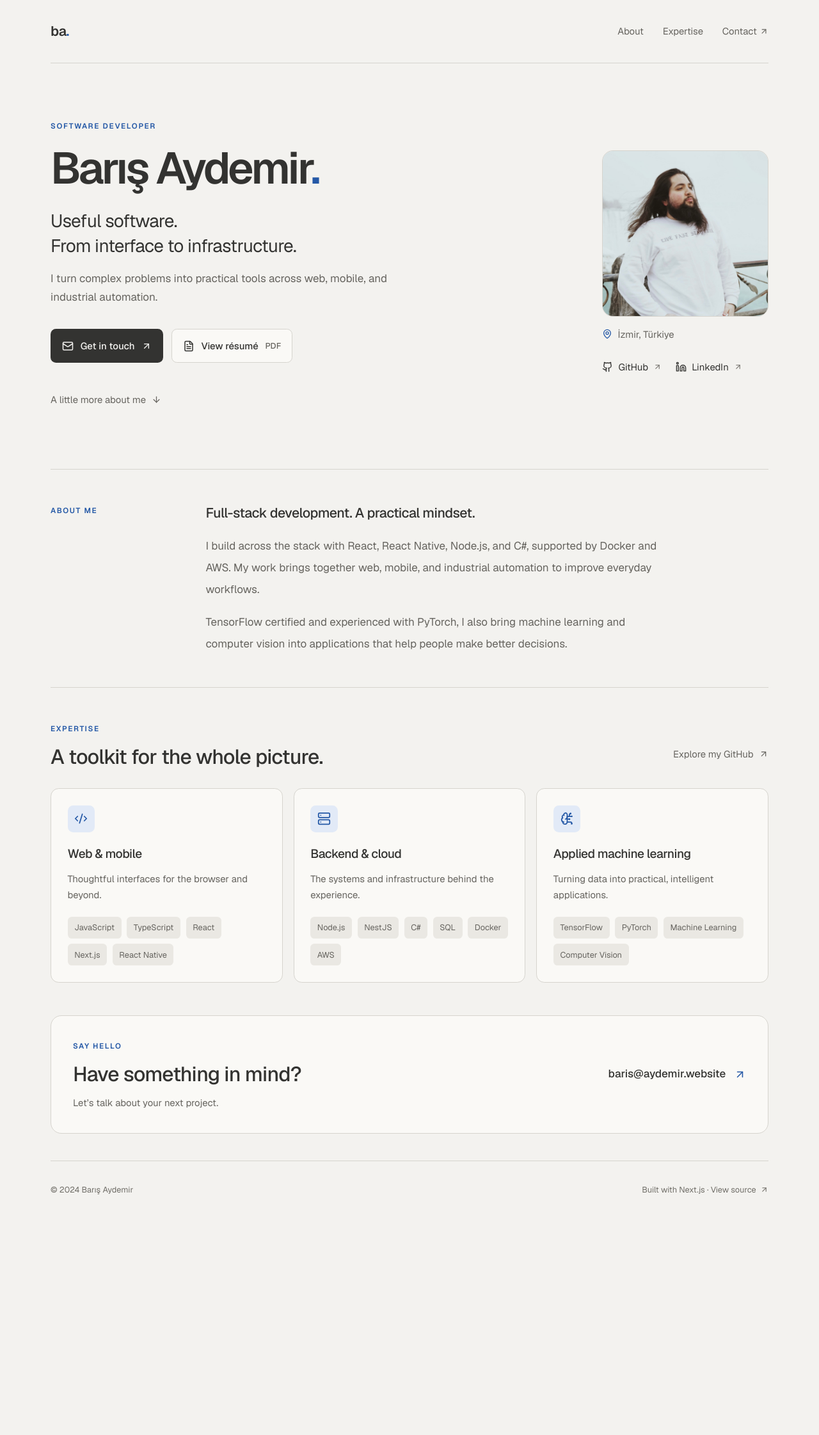
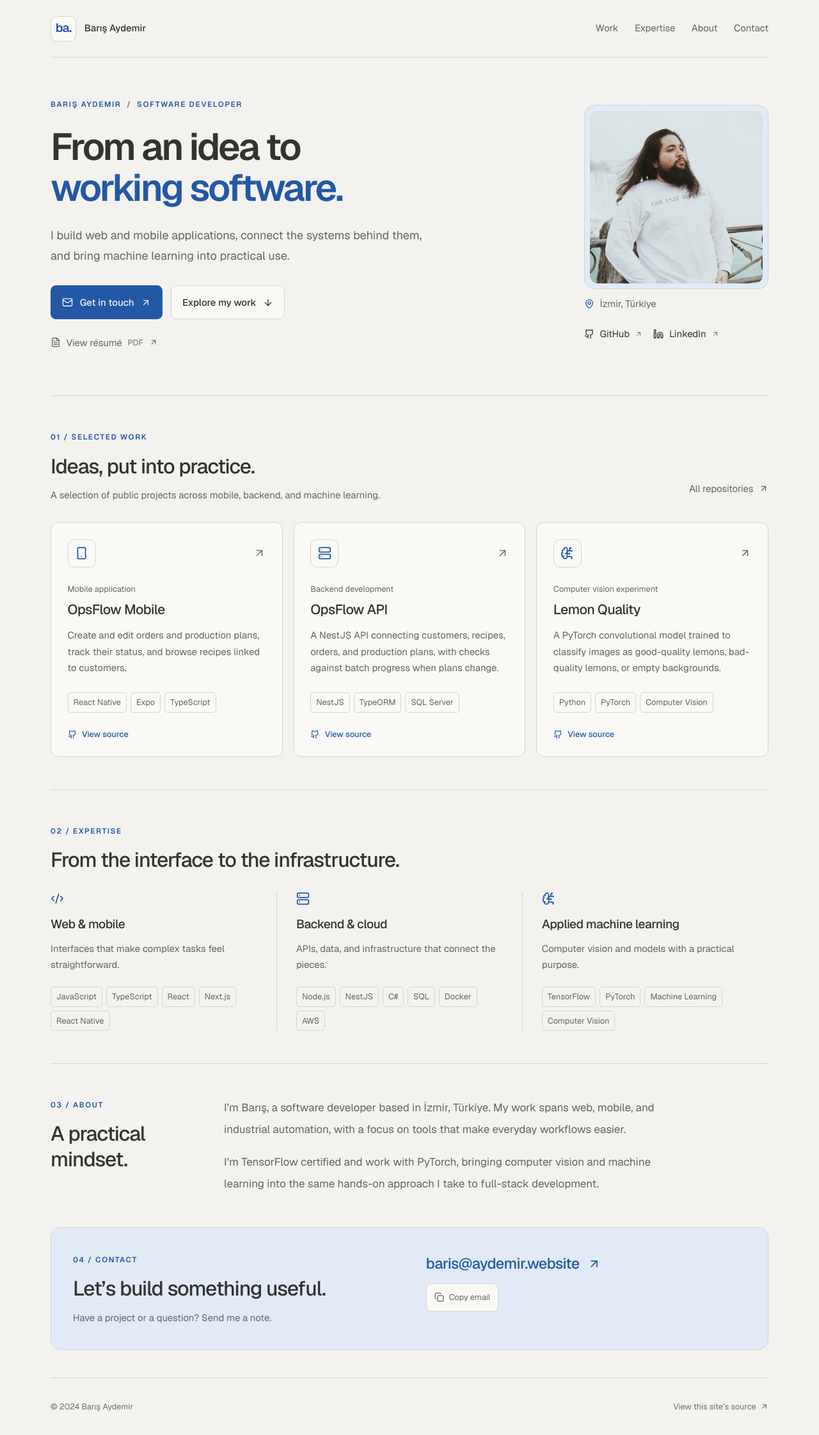
Before and after one commit to metalun4/website, a Next.js app: page / in a window 1280 px wide. Shown: the whole page at 64% size. Before the commit the page ends 1904 px from the top, so only its background shows below. Built offline with nearby package versions, Linux system fonts and the light colour scheme.

Commit message:
Improve YKS27 dashboard, exam analysis, and typography.

```diff
--- a/src/app/globals.css
+++ b/src/app/globals.css
@@ -69,7 +69,7 @@ body {
 
 .portfolio :is(h1, h2, h3) {
   text-wrap: balance;
-  overflow-wrap: anywhere;
+  overflow-wrap: break-word;
 }
 
 .portfolio :is(a, button) {
@@ -138,12 +138,12 @@ body {
 }
 
 .portfolio-button-primary {
-  background: var(--foreground);
+  background: var(--accent);
   color: var(--background);
 }
 
 .portfolio-button-primary:hover {
-  background: var(--accent);
+  background: var(--foreground);
 }
 
 .portfolio-button-secondary {
@@ -154,6 +154,224 @@ body {
 .portfolio-button-secondary:hover {
   border-color: var(--subtle);
   background: var(--surface-muted);
+}
+
+.portfolio-header {
+  display: flex;
+  flex-wrap: wrap;
+  align-items: center;
+  justify-content: space-between;
+  gap: 0.5rem 1.5rem;
+  border-bottom: 1px solid var(--border);
+  padding-block: 1.25rem;
+}
+
+.portfolio-wordmark {
+  display: inline-flex;
+  min-height: 44px;
+  align-items: center;
+  gap: 0.75rem;
+  font-size: 0.875rem;
+  font-weight: 500;
+}
+
+.portfolio-monogram {
+  display: inline-flex;
+  width: 40px;
+  height: 40px;
+  align-items: center;
+  justify-content: center;
+  border: 1px solid var(--border);
+  border-radius: 10px;
+  background: var(--surface);
+  color: var(--accent);
+  font-size: 1.125rem;
+  font-weight: 600;
+  letter-spacing: -0.05em;
+}
+
+.portfolio-navigation {
+  display: flex;
+  flex-wrap: wrap;
+  gap: 0.25rem 1.5rem;
+  font-size: 0.875rem;
+}
+
+.portfolio-hero {
+  display: grid;
+  align-items: center;
+  gap: 2rem;
+  padding-block: 2.5rem;
+}
+
+.portfolio-headline {
+  margin-top: 1.25rem;
+  max-width: 16ch;
+  font-size: clamp(2.5rem, 4.6vw, 3.75rem);
+  font-weight: 600;
+  line-height: 1.1;
+  letter-spacing: -0.05em;
+}
+
+.portfolio-intro {
+  margin-top: 1.5rem;
+  max-width: 49ch;
+  color: var(--muted);
+  font-size: 1.0625rem;
+  line-height: 1.8;
+  text-wrap: pretty;
+}
+
+.portfolio-hero-actions {
+  display: flex;
+  flex-wrap: wrap;
+  gap: 0.75rem;
+  margin-top: 1.75rem;
+}
+
+.portfolio-profile {
+  display: grid;
+  grid-template-columns: 72px minmax(0, 1fr);
+  align-items: center;
+  gap: 0 1rem;
+  min-width: 0;
+}
+
+.portfolio-portrait {
+  grid-row: span 2;
+  padding: 4px;
+  border: 1px solid var(--border);
+  border-radius: 16px;
+  background: var(--accent-soft);
+}
+
+.portfolio-section-heading {
+  display: flex;
+  flex-wrap: wrap;
+  align-items: flex-end;
+  justify-content: space-between;
+  gap: 0.75rem 1.5rem;
+  margin-bottom: 1.75rem;
+}
+
+.portfolio-section-title {
+  margin-top: 0.75rem;
+  font-size: clamp(1.5rem, 2.5vw, 1.875rem);
+  font-weight: 500;
+  line-height: 1.25;
+  letter-spacing: -0.035em;
+}
+
+.portfolio-project-card {
+  display: flex;
+  height: 100%;
+  min-width: 0;
+  flex-direction: column;
+  border: 1px solid var(--border);
+  border-radius: 12px;
+  padding: 1.5rem;
+  background: var(--surface);
+  transition: border-color 150ms ease, background-color 150ms ease;
+}
+
+.portfolio-project-card:hover,
+.portfolio-project-card:focus-visible {
+  border-color: var(--accent);
+  background: var(--accent-soft);
+}
+
+.portfolio-project-icon {
+  display: inline-flex;
+  width: 44px;
+  height: 44px;
+  align-items: center;
+  justify-content: center;
+  border: 1px solid var(--border);
+  border-radius: 10px;
+  color: var(--accent);
+}
+
+.portfolio-project-arrow { color: var(--subtle); }
+.portfolio-project-card:hover .portfolio-project-arrow { color: var(--accent); }
+
+.portfolio-tags {
+  display: flex;
+  flex-wrap: wrap;
+  gap: 6px;
+  color: var(--muted);
+  font-size: 0.75rem;
+  line-height: 1.5rem;
+}
+
+.portfolio-tags li {
+  border: 1px solid var(--border);
+  border-radius: 5px;
+  padding: 2px 8px;
+}
+
+.portfolio-project-card .portfolio-tags { margin-top: auto; padding-top: 1.5rem; }
+.portfolio-expertise-grid { display: grid; gap: 1.75rem; }
+.portfolio-expertise-grid article:not(:last-child) { border-bottom: 1px solid var(--border); padding-bottom: 1.75rem; }
+
+.portfolio-contact {
+  display: grid;
+  align-items: center;
+  gap: 1.75rem;
+  margin-bottom: 2.5rem;
+  border: 1px solid var(--border);
+  border-radius: 16px;
+  padding: 1.75rem;
+  background: var(--accent-soft);
+}
+
+.portfolio-email {
+  display: inline-flex;
+  min-height: 44px;
+  max-width: 100%;
+  align-items: center;
+  gap: 12px;
+  color: var(--accent);
+  font-size: clamp(1rem, 2.2vw, 1.375rem);
+  font-weight: 500;
+  letter-spacing: -0.025em;
+}
+
+.portfolio-copy-button {
+  display: inline-flex;
+  min-height: 44px;
+  align-items: center;
+  gap: 8px;
+  border: 1px solid var(--border);
+  border-radius: 8px;
+  padding: 8px 12px;
+  background: var(--surface);
+  color: var(--muted);
+  font-size: 0.75rem;
+  cursor: pointer;
+}
+
+.portfolio-copy-button:hover { border-color: var(--accent); color: var(--accent); }
+.portfolio-copy-button:disabled { cursor: wait; }
+
+@media (max-width: 419px) {
+  .portfolio-header { column-gap: 0.75rem; }
+  .portfolio-monogram { width: 32px; }
+  .portfolio-navigation { gap: 0.25rem 0.75rem; }
+  .portfolio-hero-actions { display: grid; }
+  .portfolio-eyebrow { font-size: 0.625rem; letter-spacing: 0.1em; }
+}
+
+@media (min-width: 768px) {
+  .portfolio-hero { grid-template-columns: minmax(0, 1fr) 240px; gap: 3rem; padding-block: 3.5rem; }
+  .portfolio-profile { display: flex; flex-direction: column; align-items: stretch; gap: 0.75rem; }
+  .portfolio-portrait { padding: 8px; }
+  .portfolio-expertise-grid { grid-template-columns: repeat(3, minmax(0, 1fr)); }
+  .portfolio-expertise-grid article:not(:last-child) { border-bottom: 0; border-right: 1px solid var(--border); padding: 0 1.75rem 0 0; }
+}
+
+@media (min-width: 1024px) {
+  .portfolio-hero { grid-template-columns: minmax(0, 1fr) 288px; gap: 4rem; }
+  .portfolio-contact { grid-template-columns: minmax(0, 1fr) minmax(0, 1fr); gap: 3rem; padding: 2rem; }
 }
 
 .skip-link {
--- a/src/app/page.tsx
+++ b/src/app/page.tsx
@@ -1,27 +1,20 @@
 import Image from "next/image";
-import { ArrowDown, ArrowUpRight, BrainCircuit, Code2, FileText, Mail, MapPin, Server } from "lucide-react";
+import { ArrowDown, ArrowUpRight, BrainCircuit, Code2, FileText, Mail, MapPin, Server, Smartphone } from "lucide-react";
 import ppImage from "@/assets/baris.jpg";
 import { Github, Linkedin } from "@/components/social-icons";
+import { CopyEmailButton } from "@/components/copy-email-button";
 
 const expertise = [
-  {
-    title: "Web & mobile",
-    description: "Thoughtful interfaces for the browser and beyond.",
-    icon: Code2,
-    skills: ["JavaScript", "TypeScript", "React", "Next.js", "React Native"],
-  },
-  {
-    title: "Backend & cloud",
-    description: "The systems and infrastructure behind the experience.",
-    icon: Server,
-    skills: ["Node.js", "NestJS", "C#", "SQL", "Docker", "AWS"],
-  },
-  {
-    title: "Applied machine learning",
-    description: "Turning data into practical, intelligent applications.",
-    icon: BrainCircuit,
-    skills: ["TensorFlow", "PyTorch", "Machine Learning", "Computer Vision"],
-  },
+  { title: "Web & mobile", description: "Interfaces that make complex tasks feel straightforward.", icon: Code2, skills: ["JavaScript", "TypeScript", "React", "Next.js", "React Native"] },
+  { title: "Backend & cloud", description: "APIs, data, and infrastructure that connect the pieces.", icon: Server, skills: ["Node.js", "NestJS", "C#", "SQL", "Docker", "AWS"] },
+  { title: "Applied machine learning", description: "Computer vision and models with a practical purpose.", icon: BrainCircuit, skills: ["TensorFlow", "PyTorch", "Machine Learning", "Computer Vision"] },
+];
+
+// Public repositories; descriptions reflect their source, without inferred outcomes.
+const projects = [
+  { title: "OpsFlow Mobile", category: "Mobile application", description: "Create and edit orders and production plans, track their status, and browse recipes linked to customers.", icon: Smartphone, skills: ["React Native", "Expo", "TypeScript"], url: "https://github.com/metalun4/OpsFlow-Production-App" },
+  { title: "OpsFlow API", category: "Backend development", description: "A NestJS API connecting customers, recipes, orders, and production plans, with checks against batch progress when plans change.", icon: Server, skills: ["NestJS", "TypeORM", "SQL Server"], url: "https://github.com/metalun4/OpsFlow-Production-API" },
+  { title: "Lemon Quality", category: "Computer vision experiment", description: "A PyTorch convolutional model trained to classify images as good-quality lemons, bad-quality lemons, or empty backgrounds.", icon: BrainCircuit, skills: ["Python", "PyTorch", "Computer Vision"], url: "https://github.com/metalun4/lemon_quality" },
 ];
 
 const profiles = [
@@ -35,80 +28,92 @@ export default function Home() {
   return (
     <div className="portfolio mx-auto max-w-6xl px-5 sm:px-8 lg:px-12">
       <a href="#main-content" className="skip-link">Skip to content</a>
-
-      <header className="flex flex-wrap items-center justify-between gap-x-6 gap-y-2 border-b border-border py-5 sm:py-6">
-        <a href="#main-content" aria-label="Barış Aydemir, home" className="portfolio-wordmark inline-flex min-h-11 items-center text-xl font-semibold tracking-tight" translate="no">
-          ba<span className="text-accent">.</span>
+      <header className="portfolio-header">
+        <a href="#main-content" aria-label="Barış Aydemir, home" className="portfolio-wordmark" translate="no">
+          <span className="portfolio-monogram" aria-hidden="true">ba.</span>
+          <span className="hidden sm:inline">Barış Aydemir</span>
         </a>
-        <nav aria-label="Main navigation" className="flex flex-wrap gap-4 text-sm sm:gap-7">
+        <nav aria-label="Main navigation" className="portfolio-navigation">
+          <a href="#work" className="portfolio-nav">Work</a>
+          <a href="#expertise" className="portfolio-nav">Expertise</a>
           <a href="#about" className="portfolio-nav">About</a>
-          <a href="#expertise" className="portfolio-nav">Expertise</a>
-          <a href="#contact" className="portfolio-nav">Contact <ArrowUpRight size={14} aria-hidden="true" /></a>
+          <a href="#contact" className="portfolio-nav">Contact</a>
         </nav>
       </header>
 
       <main id="main-content" tabIndex={-1}>
-        <section aria-labelledby="intro-heading" className="grid items-center gap-10 py-12 sm:py-16 md:grid-cols-[minmax(0,1fr)_260px] md:gap-14 lg:gap-24 lg:py-20">
+        <section aria-labelledby="intro-heading" className="portfolio-hero">
           <div className="min-w-0">
-            <p className="portfolio-eyebrow">Software developer</p>
-            <h1 id="intro-heading" className="mt-4 text-[clamp(2.5rem,5.4vw,4.25rem)] leading-[1.08] font-semibold tracking-[-0.055em]" translate="no">Barış Aydemir<span className="text-accent">.</span></h1>
-            <p className="mt-6 max-w-lg text-[clamp(1.25rem,2.3vw,1.65rem)] leading-snug tracking-tight text-foreground">Useful software.<br />From interface to infrastructure.</p>
-            <p className="mt-4 max-w-[49ch] text-base leading-7 text-muted">I turn complex problems into practical tools across web, mobile, and industrial automation.</p>
-            <div className="mt-8 grid gap-3 min-[420px]:flex min-[420px]:flex-wrap">
-              <a href="mailto:baris@aydemir.website" className="portfolio-button portfolio-button-primary"><Mail size={18} aria-hidden="true" /> Get in touch <ArrowUpRight size={16} aria-hidden="true" /></a>
-              <a href="/BarisAydemirResumeWS.pdf" target="_blank" rel="noopener noreferrer" className="portfolio-button portfolio-button-secondary"><FileText size={18} aria-hidden="true" /> View résumé <span className="text-xs text-muted">PDF</span><span className="sr-only"> (opens in a new tab)</span></a>
+            <p className="portfolio-eyebrow"><span translate="no">Barış Aydemir</span><span className="mx-2 text-subtle" aria-hidden="true">/</span>Software developer</p>
+            <h1 id="intro-heading" className="portfolio-headline">From an idea to<br className="hidden sm:block" /> <span className="text-accent">working software.</span></h1>
+            <p className="portfolio-intro">I build web and mobile applications, connect the systems behind them, and bring machine learning into practical use.</p>
+            <div className="portfolio-hero-actions">
+              <a href="mailto:baris@aydemir.website" className="portfolio-button portfolio-button-primary"><Mail size={17} aria-hidden="true" /> Get in touch <ArrowUpRight size={16} aria-hidden="true" /></a>
+              <a href="#work" className="portfolio-button portfolio-button-secondary">Explore my work <ArrowDown size={16} aria-hidden="true" /></a>
             </div>
-            <a href="#about" className="portfolio-text-link mt-8 hidden min-h-11 items-center gap-2 text-sm text-muted sm:inline-flex">A little more about me <ArrowDown size={15} aria-hidden="true" /></a>
+            <a href="/BarisAydemirResumeWS.pdf" target="_blank" rel="noopener noreferrer" className="portfolio-text-link mt-3 inline-flex min-h-11 items-center gap-2 text-sm text-muted"><FileText size={16} aria-hidden="true" /> View résumé <span className="text-xs text-subtle">PDF</span><ArrowUpRight size={14} aria-hidden="true" /><span className="sr-only"> (opens in a new tab)</span></a>
           </div>
 
-          <div className="grid min-w-0 grid-cols-[96px_minmax(0,1fr)] items-center gap-x-5 gap-y-1 md:flex md:flex-col md:items-stretch md:gap-4">
-            <Image src={ppImage} alt="Barış Aydemir by the waterfront" width={260} height={260} sizes="(min-width: 768px) 260px, 96px" loading="eager" fetchPriority="high" placeholder="blur" className="row-span-2 aspect-square w-full rounded-2xl border border-border object-cover" />
-            <p className="flex items-center gap-2 text-sm text-muted"><MapPin size={16} className="text-accent" aria-hidden="true" /> İzmir, Türkiye</p>
-            <ul aria-label="Social profiles" className="flex flex-wrap gap-x-5 md:gap-y-4">
-              {profiles.map(({ label, url, icon: Icon }) => (
-                <li key={label}><a href={url} target="_blank" rel="noopener noreferrer" className="portfolio-text-link inline-flex min-h-11 items-center gap-2 text-sm"><Icon size={17} aria-hidden="true" />{label}<ArrowUpRight size={13} className="text-subtle" aria-hidden="true" /><span className="sr-only"> (opens in a new tab)</span></a></li>
-              ))}
+          <div className="portfolio-profile">
+            <div className="portfolio-portrait"><Image src={ppImage} alt="Barış Aydemir by the waterfront" width={288} height={288} sizes="(min-width: 1024px) 270px, (min-width: 768px) 222px, 62px" loading="eager" fetchPriority="high" placeholder="blur" className="aspect-square w-full rounded-xl object-cover" /></div>
+            <p className="flex items-center gap-2 text-sm text-muted"><MapPin size={16} className="shrink-0 text-accent" aria-hidden="true" /> İzmir, Türkiye</p>
+            <ul aria-label="Social profiles" className="flex flex-wrap gap-x-4">
+              {profiles.map(({ label, url, icon: Icon }) => <li key={label}><a href={url} target="_blank" rel="noopener noreferrer" className="portfolio-text-link inline-flex min-h-11 items-center gap-2 text-sm"><Icon size={16} aria-hidden="true" />{label}<ArrowUpRight size={12} className="text-subtle" aria-hidden="true" /><span className="sr-only"> (opens in a new tab)</span></a></li>)}
             </ul>
           </div>
         </section>
 
-        <section id="about" aria-labelledby="about-heading" className="portfolio-section grid gap-5 border-t border-border py-10 md:grid-cols-[200px_minmax(0,1fr)] md:gap-10 sm:py-12">
-          <h2 id="about-heading" className="portfolio-eyebrow">About me</h2>
-          <div className="max-w-[65ch] space-y-4 text-base leading-8 text-muted">
-            <p className="text-xl leading-8 font-medium tracking-tight text-foreground">Full-stack development. A practical mindset.</p>
-            <p>I build across the stack with React, React Native, Node.js, and C#, supported by Docker and AWS. My work brings together web, mobile, and industrial automation to improve everyday workflows.</p>
-            <p>TensorFlow certified and experienced with PyTorch, I also bring machine learning and computer vision into applications that help people make better decisions.</p>
+        <section id="work" aria-labelledby="work-heading" className="portfolio-section border-t border-border py-10 sm:py-12">
+          <div className="portfolio-section-heading">
+            <div><p className="portfolio-eyebrow">01 / Selected work</p><h2 id="work-heading" className="portfolio-section-title">Ideas, put into practice.</h2><p className="mt-3 max-w-xl text-sm leading-6 text-muted">A selection of public projects across mobile, backend, and machine learning.</p></div>
+            <a href="https://github.com/metalun4/?utm_source=aydemir.website" target="_blank" rel="noopener noreferrer" className="portfolio-text-link inline-flex min-h-11 items-center gap-2 text-sm text-muted">All repositories <ArrowUpRight size={15} aria-hidden="true" /><span className="sr-only"> (opens in a new tab)</span></a>
+          </div>
+          <div className="grid gap-4 md:grid-cols-3">
+            {projects.map(({ title, category, description, icon: Icon, skills, url }) => <article key={title} className="min-w-0">
+              <a href={url} target="_blank" rel="noopener noreferrer" className="portfolio-project-card" aria-label={`${title} — view source on GitHub (opens in a new tab)`}>
+                <div className="flex items-center justify-between"><span className="portfolio-project-icon"><Icon size={21} aria-hidden="true" /></span><ArrowUpRight size={19} className="portfolio-project-arrow" aria-hidden="true" /></div>
+                <p className="mt-6 text-xs text-muted">{category}</p>
+                <h3 className="mt-2 text-xl font-medium tracking-tight" translate="no">{title}</h3>
+                <p className="mt-3 text-sm leading-6 text-muted">{description}</p>
+                <ul aria-label={`${title} technologies`} className="portfolio-tags mt-6">{skills.map(skill => <li key={skill} translate="no">{skill}</li>)}</ul>
+                <span className="mt-6 inline-flex items-center gap-2 text-xs font-medium text-accent"><Github size={14} aria-hidden="true" /> View source</span>
+              </a>
+            </article>)}
           </div>
         </section>
 
         <section id="expertise" aria-labelledby="expertise-heading" className="portfolio-section border-t border-border py-10 sm:py-12">
-          <div className="mb-7 flex flex-wrap items-end justify-between gap-3">
-            <div><p className="portfolio-eyebrow">Expertise</p><h2 id="expertise-heading" className="mt-3 text-2xl font-medium tracking-tight sm:text-3xl">A toolkit for the whole picture.</h2></div>
-            <a href="https://github.com/metalun4/?utm_source=aydemir.website" target="_blank" rel="noopener noreferrer" className="portfolio-text-link inline-flex min-h-11 items-center gap-2 text-sm text-muted">Explore my GitHub <ArrowUpRight size={15} aria-hidden="true" /><span className="sr-only"> (opens in a new tab)</span></a>
-          </div>
-          <div className="grid gap-4 md:grid-cols-3">
-            {expertise.map(({ title, description, icon: Icon, skills }) => (
-              <article key={title} className="min-w-0 rounded-xl border border-border bg-surface p-5 lg:p-6">
-                <span className="mb-5 inline-flex size-10 items-center justify-center rounded-lg bg-accent-soft text-accent"><Icon size={21} aria-hidden="true" /></span>
-                <h3 className="text-lg leading-6 font-medium tracking-tight">{title}</h3>
-                <p className="mt-3 text-sm leading-6 text-muted">{description}</p>
-                <ul aria-label={`${title} technologies`} className="mt-5 flex flex-wrap gap-2">
-                  {skills.map(skill => <li key={skill} className="rounded-md bg-surface-muted px-2.5 py-1.5 text-xs leading-5 text-muted" translate="no">{skill}</li>)}
-                </ul>
-              </article>
-            ))}
+          <div className="portfolio-section-heading"><div><p className="portfolio-eyebrow">02 / Expertise</p><h2 id="expertise-heading" className="portfolio-section-title">From the interface to the infrastructure.</h2></div></div>
+          <div className="portfolio-expertise-grid">
+            {expertise.map(({ title, description, icon: Icon, skills }) => <article key={title} className="min-w-0">
+              <Icon size={21} className="mb-4 text-accent" aria-hidden="true" />
+              <h3 className="text-lg leading-6 font-medium tracking-tight">{title}</h3>
+              <p className="mt-3 text-sm leading-6 text-muted">{description}</p>
+              <ul aria-label={`${title} technologies`} className="portfolio-tags mt-5">{skills.map(skill => <li key={skill} translate="no">{skill}</li>)}</ul>
+            </article>)}
           </div>
         </section>
 
-        <section id="contact" aria-labelledby="contact-heading" className="portfolio-section mb-10 flex flex-col items-start justify-between gap-6 rounded-2xl border border-border bg-surface px-6 py-8 sm:px-8 md:flex-row md:items-center">
-          <div className="min-w-0"><p className="portfolio-eyebrow">Say hello</p><h2 id="contact-heading" className="mt-3 text-2xl font-medium tracking-tight sm:text-3xl">Have something in mind?</h2><p className="mt-3 text-sm leading-6 text-muted">Let’s talk about your next project.</p></div>
-          <a href="mailto:baris@aydemir.website" className="portfolio-text-link inline-flex min-h-11 max-w-full items-center gap-3 text-sm font-medium sm:text-base"><span className="min-w-0 break-words">baris@aydemir.website</span><ArrowUpRight size={19} className="shrink-0 text-accent" aria-hidden="true" /></a>
+        <section id="about" aria-labelledby="about-heading" className="portfolio-section grid gap-5 border-t border-border py-10 md:grid-cols-[220px_minmax(0,1fr)] md:gap-12 sm:py-12">
+          <div><p className="portfolio-eyebrow">03 / About</p><h2 id="about-heading" className="portfolio-section-title">A practical mindset.</h2></div>
+          <div className="max-w-[62ch] space-y-4 text-base leading-8 text-muted">
+            <p>I’m Barış, a software developer based in İzmir, Türkiye. My work spans web, mobile, and industrial automation, with a focus on tools that make everyday workflows easier.</p>
+            <p>I’m TensorFlow certified and work with PyTorch, bringing computer vision and machine learning into the same hands-on approach I take to full-stack development.</p>
+          </div>
+        </section>
+
+        <section id="contact" aria-labelledby="contact-heading" className="portfolio-section portfolio-contact">
+          <div><p className="portfolio-eyebrow">04 / Contact</p><h2 id="contact-heading" className="portfolio-section-title">Let’s build something useful.</h2><p className="mt-3 max-w-md text-sm leading-6 text-muted">Have a project or a question? Send me a note.</p></div>
+          <div className="min-w-0">
+            <a href="mailto:baris@aydemir.website" className="portfolio-email portfolio-text-link"><span className="min-w-0 break-words">baris@aydemir.website</span><ArrowUpRight size={21} className="shrink-0" aria-hidden="true" /></a>
+            <CopyEmailButton />
+          </div>
         </section>
       </main>
 
       <footer className="flex flex-wrap items-center justify-between gap-x-6 gap-y-1 border-t border-border py-5 text-xs leading-6 text-subtle">
         <p>© {currentYear} Barış Aydemir</p>
-        <a target="_blank" rel="noopener noreferrer" href="https://github.com/metalun4/website" className="portfolio-text-link inline-flex min-h-11 items-center gap-1.5">Built with Next.js · View source <ArrowUpRight size={13} aria-hidden="true" /><span className="sr-only"> (opens in a new tab)</span></a>
+        <a target="_blank" rel="noopener noreferrer" href="https://github.com/metalun4/website" className="portfolio-text-link inline-flex min-h-11 items-center gap-1.5">View this site’s source <ArrowUpRight size={13} aria-hidden="true" /><span className="sr-only"> (opens in a new tab)</span></a>
       </footer>
     </div>
   );
--- /dev/null
+++ b/src/components/copy-email-button.tsx
@@ -0,0 +1,27 @@
+"use client";
+
+import { useState } from "react";
+import { Copy } from "lucide-react";
+
+export function CopyEmailButton() {
+  const [status, setStatus] = useState<"idle" | "copying" | "copied" | "error">("idle");
+
+  async function copyEmail() {
+    setStatus("copying");
+    try {
+      await navigator.clipboard.writeText("baris@aydemir.website");
+      setStatus("copied");
+    } catch {
+      setStatus("error");
+    }
+  }
+
+  return <div className="mt-2">
+    <button type="button" onClick={copyEmail} disabled={status === "copying"} className="portfolio-copy-button">
+      <Copy size={15} aria-hidden="true" />{status === "copying" ? "Copying…" : "Copy email"}
+    </button>
+    <p role="status" className="min-h-6 text-xs leading-6 text-muted">
+      {status === "copied" ? "Email address copied." : status === "error" ? "Couldn’t copy. Select the email address above to copy it manually." : ""}
+    </p>
+  </div>;
+}
```
Also changed, not shown: 2 other files (tests, documents, lock files or other folders).
